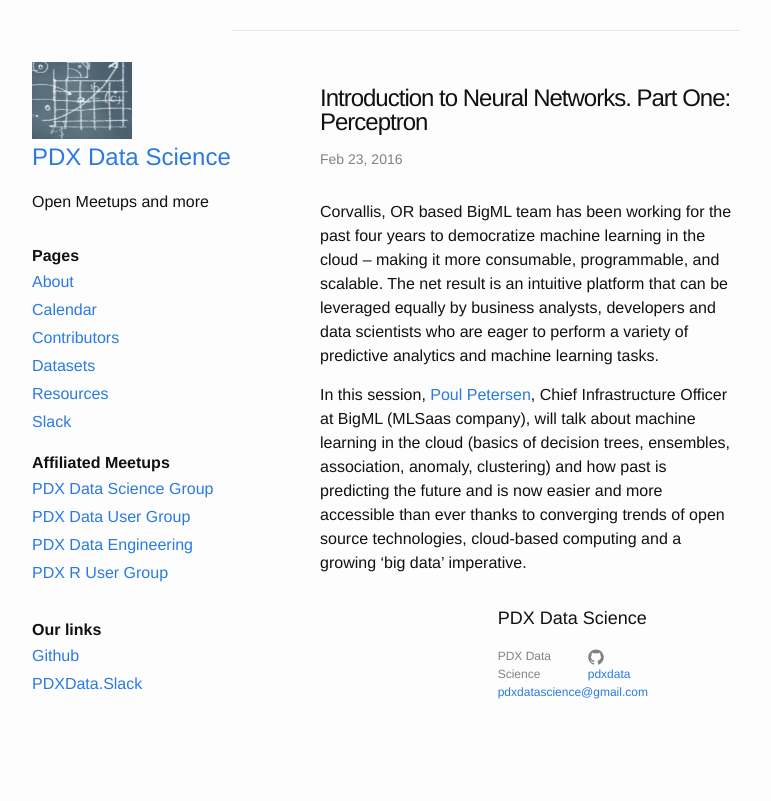
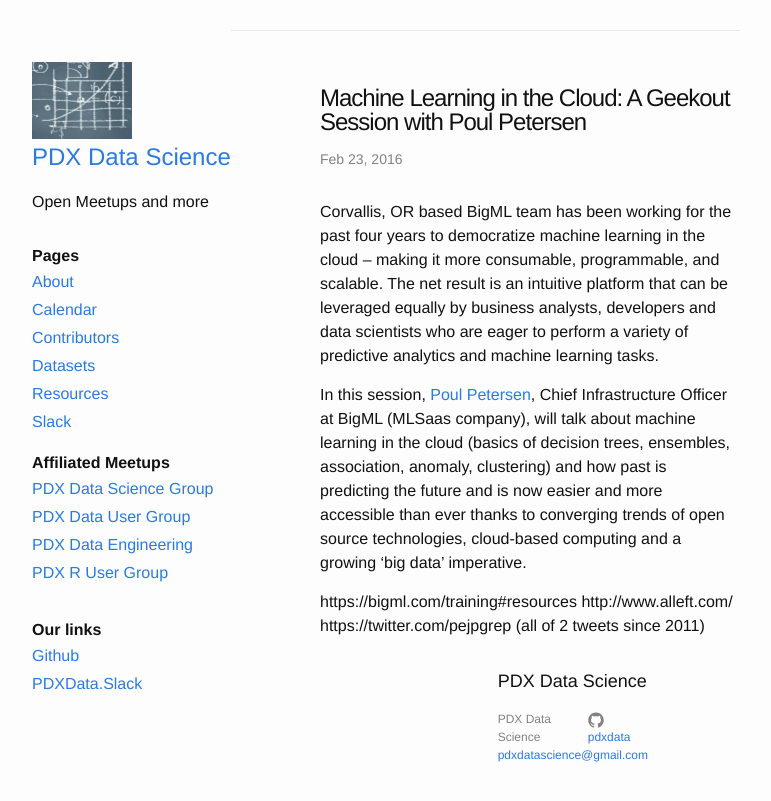
Before and after one commit to PdxData/pdxdata.github.io, a Jekyll site: the page built from _posts/2016-02-23-meetup.markdown, in a window 1280 px wide. Shown: the top 801 px of the page, without its empty margins (270-1041 px from the left). Built offline with Jekyll 4.4.1, drawn with Linux system fonts in a browser that asks for light colours.

Commit message:
updating last few meet ups

```diff
--- a/_posts/2016-02-23-meetup.markdown
+++ b/_posts/2016-02-23-meetup.markdown
@@ -1,6 +1,6 @@
 ---
 layout: meetup
-title:  "Introduction to Neural Networks. Part One: Perceptron"
+title:  "Machine Learning in the Cloud: A Geekout Session with Poul Petersen"
 date:   2016-02-23
 type: meetup
 meetup: http://www.meetup.com/Portland-Data-User-Group/events/228419323/
@@ -9,3 +9,7 @@
 Corvallis, OR based BigML team has been working for the past four years to democratize machine learning in the cloud – making it more consumable, programmable, and scalable. The net result is an intuitive platform that can be leveraged equally by business analysts, developers and data scientists who are eager to perform a variety of predictive analytics and machine learning tasks.
 
 In this session, [Poul Petersen](https://www.linkedin.com/in/poul-petersen-9b236b), Chief Infrastructure Officer at BigML (MLSaas company), will talk about machine learning in the cloud (basics of decision trees, ensembles, association, anomaly, clustering) and how past is predicting the future and is now easier and more accessible than ever thanks to converging trends of open source technologies, cloud-based computing and a growing ‘big data' imperative.
+
+https://bigml.com/training#resources
+http://www.alleft.com/
+https://twitter.com/pejpgrep (all of 2 tweets since 2011)
```
Also changed, not shown: _posts/2016-02-16-meetup.markdown (added, +21 -0 lines), _posts/2016-02-24-meetup.markdown (added, +14 -0 lines).
